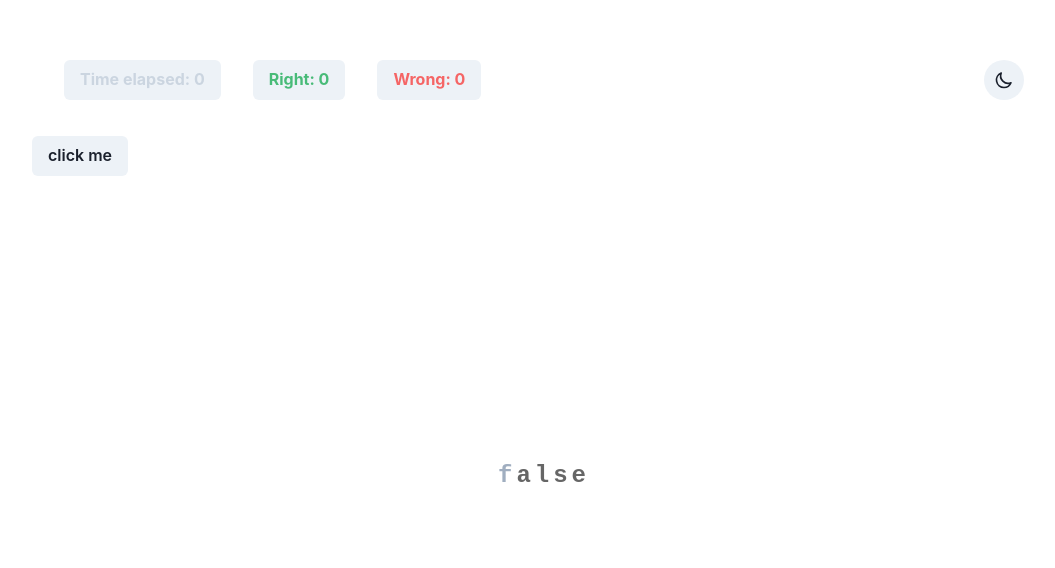
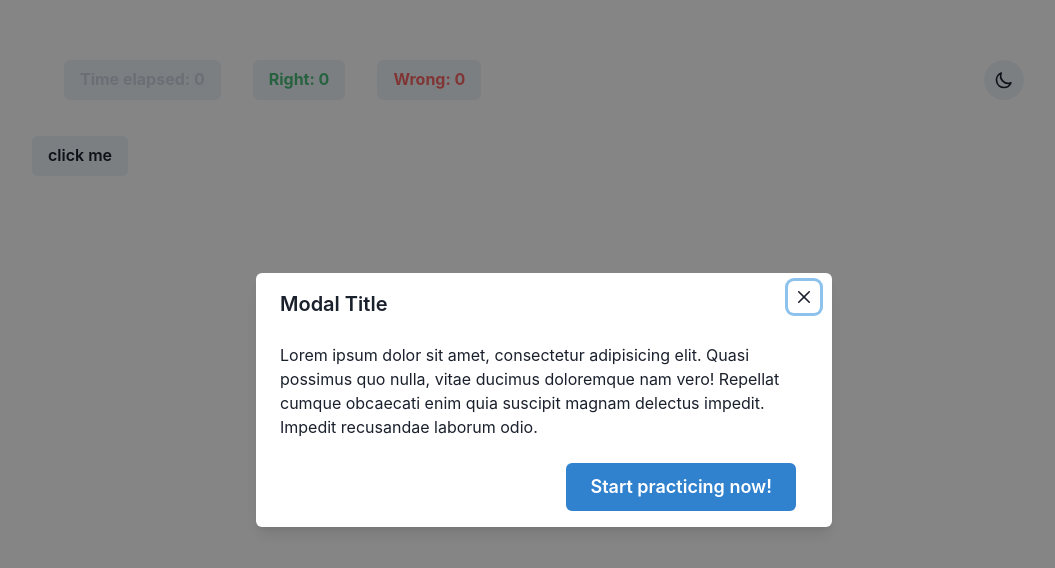
Before and after one commit to staranbeer/typo, a React (Vite) app: page / in a window 1280 px wide. Shown: the top 568 px of the page, without its empty margins (96-1151 px from the left). Built offline with nearby package versions, Linux system fonts and the light colour scheme.

Commit message:
added the intro and stats modal

```diff
--- a/src/App.jsx
+++ b/src/App.jsx
@@ -1,9 +1,23 @@
-import { Box, Button, VStack } from "@chakra-ui/react";
+import {
+  Box,
+  Button,
+  Modal,
+  ModalBody,
+  ModalCloseButton,
+  ModalContent,
+  ModalFooter,
+  ModalHeader,
+  ModalOverlay,
+  useDisclosure,
+  VStack,
+} from "@chakra-ui/react";
 import React from "react";
 import { useState } from "react";
 import Header from "./components/Layout/Header";
 import TestCode from "./components/Layout/CodeArea/TestCode";
 import { useEffect } from "react";
+import Introduction from "./components/Layout/Introduction";
+import Stats from "./components/Layout/Stats";
 
 const App = () => {
   const [right, setRight] = useState(0);
@@ -56,8 +70,16 @@ const App = () => {
   }, [timer]);
 
   return (
+    <>
       <Box h="100vh" w="100vw" overflow={"hidden"} p={10}>
-      <VStack w="full" h="full" align={"start"} maxW={"5xl"} mx="auto" gap="4">
+        <VStack
+          w="full"
+          h="full"
+          align={"start"}
+          maxW={"5xl"}
+          mx="auto"
+          gap="4"
+        >
           <Header
             right={right}
             wrong={wrong}
@@ -77,6 +99,25 @@ const App = () => {
           </Box>
         </VStack>
       </Box>
+      {/* intro modal */}
+
+      {
+        <Introduction
+          hasEnded={hasEnded}
+          hasStarted={hasStarted}
+          setHasStarted={setHasStarted}
+        />
+      }
+
+      {/* stats Modal */}
+      {
+        <Stats
+          hasEnded={hasEnded}
+          hasStarted={hasStarted}
+          setHasStarted={setHasStarted}
+        />
+      }
+    </>
   );
 };
 
--- /dev/null
+++ b/src/components/Layout/Introduction.jsx
@@ -0,0 +1,47 @@
+import {
+  Button,
+  Modal,
+  ModalBody,
+  ModalCloseButton,
+  ModalContent,
+  ModalFooter,
+  ModalHeader,
+  ModalOverlay,
+} from "@chakra-ui/react";
+import React from "react";
+
+const Introduction = ({ hasEnded, hasStarted, setHasStarted }) => {
+  return (
+    <Modal
+      isOpen={!hasStarted && !hasEnded}
+      onClose={() => setHasStarted(true)}
+      isCentered={true}
+      size="xl"
+    >
+      <ModalOverlay />
+      <ModalContent>
+        <ModalHeader>Modal Title</ModalHeader>
+        <ModalCloseButton />
+        <ModalBody>
+          Lorem ipsum dolor sit amet, consectetur adipisicing elit. Quasi
+          possimus quo nulla, vitae ducimus doloremque nam vero! Repellat cumque
+          obcaecati enim quia suscipit magnam delectus impedit. Impedit
+          recusandae laborum odio.
+        </ModalBody>
+
+        <ModalFooter>
+          <Button
+            size={"lg"}
+            colorScheme="blue"
+            mr={3}
+            onClick={() => setHasStarted(true)}
+          >
+            Start practicing now!
+          </Button>
+        </ModalFooter>
+      </ModalContent>
+    </Modal>
+  );
+};
+
+export default Introduction;
--- /dev/null
+++ b/src/components/Layout/Stats.jsx
@@ -0,0 +1,42 @@
+import {
+  Button,
+  Modal,
+  ModalBody,
+  ModalCloseButton,
+  ModalContent,
+  ModalFooter,
+  ModalHeader,
+  ModalOverlay,
+} from "@chakra-ui/react";
+import React from "react";
+
+const Stats = ({ hasEnded, hasStarted, setHasStarted }) => {
+  return (
+    <Modal
+      isOpen={!hasStarted && hasEnded}
+      onClose={() => setHasStarted(true)}
+      isCentered={true}
+      size="xl"
+    >
+      <ModalOverlay />
+      <ModalContent>
+        <ModalHeader>Modal Title</ModalHeader>
+        <ModalCloseButton />
+        <ModalBody>the game has ended</ModalBody>
+
+        <ModalFooter>
+          <Button
+            size={"lg"}
+            colorScheme="blue"
+            mr={3}
+            onClick={() => setHasStarted(true)}
+          >
+            Start practicing now!
+          </Button>
+        </ModalFooter>
+      </ModalContent>
+    </Modal>
+  );
+};
+
+export default Stats;
```
Lines whose indentation alone changed are shown as unchanged.
